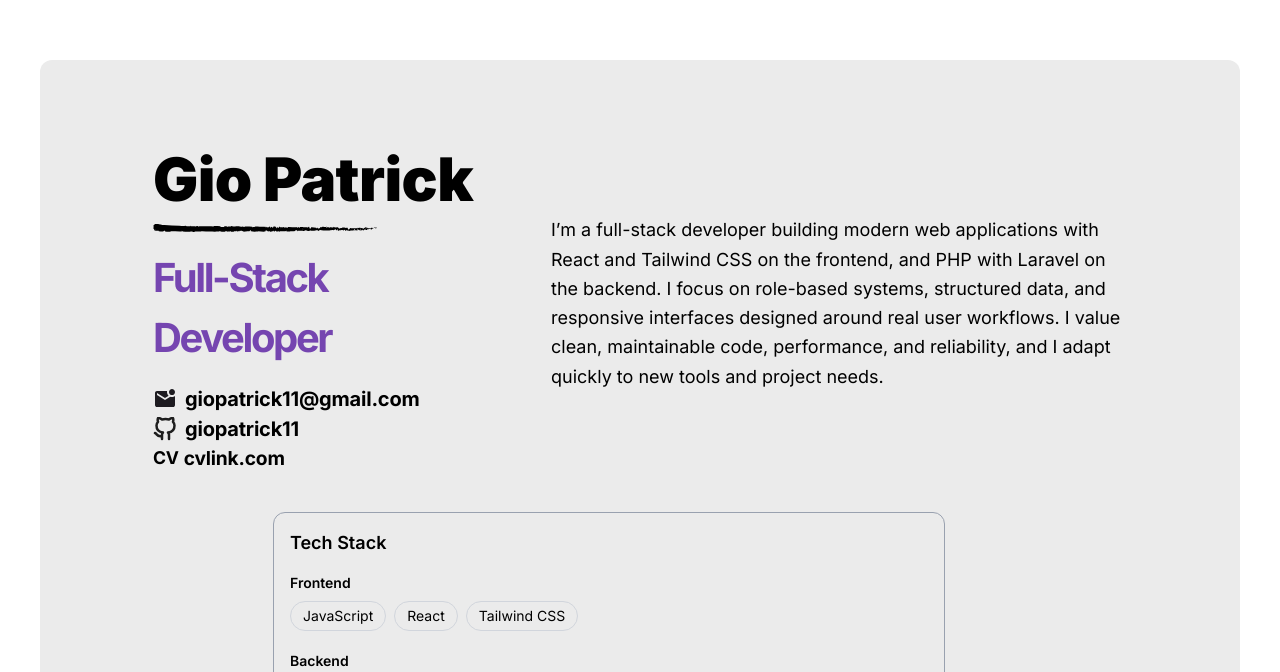
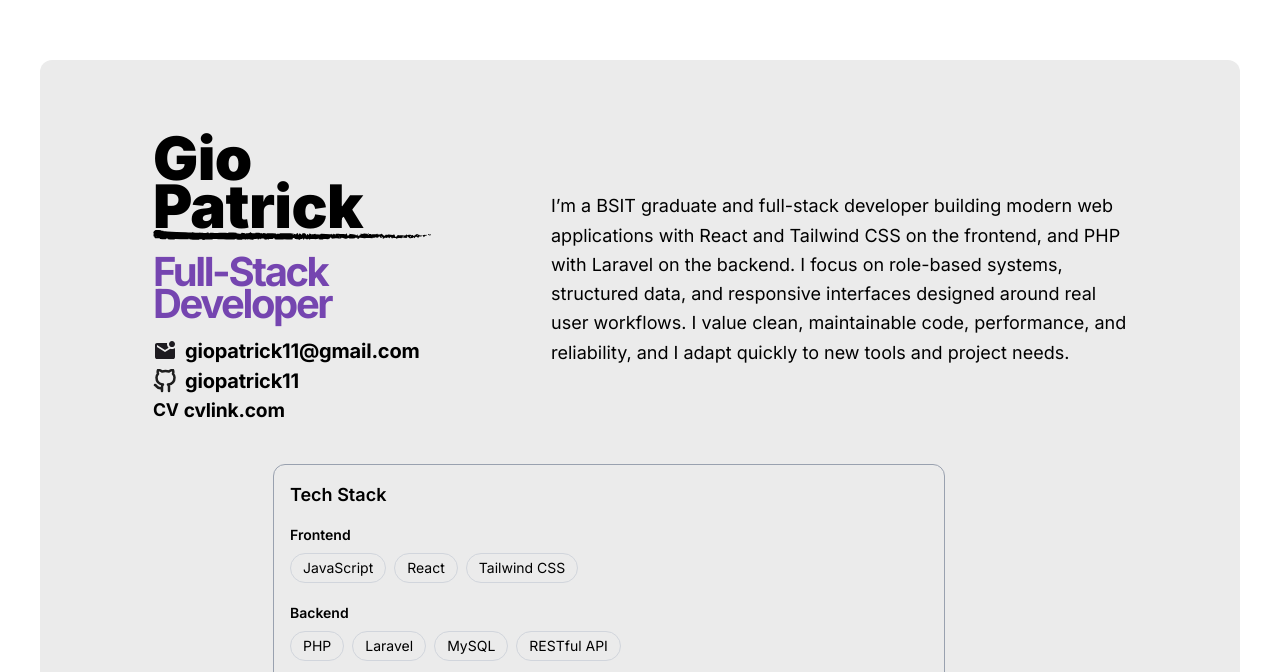
Before and after one commit to giopatrick11/Final-Portfolio, a React (Vite) app: page / in a window 1280 px wide. Shown: the part 705-1377 px from the top of the page. Built offline with nearby package versions, Linux system fonts and the light colour scheme.

Commit message:
Update Details

```diff
--- a/src/pages/Home.jsx
+++ b/src/pages/Home.jsx
@@ -39,17 +39,17 @@ export default function Home() {
         id="About"
         className="bg-[#EBEBEB] mx-4 px-6 py-8 rounded-xl lg:mx-[2.5rem] lg:px-[7.063rem] lg:py-[4.625rem]"
       >
-        <div className="mx-auto flex max-w-6xl items-start flex-col lg:flex-row lg:items-start lg:gap-[11.875] lg:justify-center gap-10 ">
+        <div className="mx-auto flex max-w-6xl items-start flex-col lg:flex-row lg:items-start lg:gap-30 lg:justify-center gap-10 ">
           <div className="flex max-w-md flex-col gap-4 text-center lg:text-left">
-            <h1 className="font-black font-inter text-[2.25rem] md:text-[3rem] lg:text-[3.75rem] tracking-[-0.01em]">
+            <h1 className="font-black font-inter text-[2.25rem] md:text-[3rem] lg:text-[3.75rem] leading-[0.8] tracking-[-0.01em]">
               Gio Patrick
             </h1>
             <img
               src={arrow}
               alt="underline"
-              className="w-[14rem] mx-auto lg:mx-0 -mt-4"
+              className="w-[14] mx-auto lg:mx-0 -mt-4"
             />
-            <h3 className="font-dm font-bold text-[1.5rem] md:text-[2rem] lg:text-[2.5rem] tracking-[-0.06em] text-[#7545B0]">
+            <h3 className="font-dm font-bold text-[1.5rem] md:text-[2rem] lg:text-[2.5rem] tracking-[-0.06em] leading-[0.8] text-[#7545B0]">
               Full-Stack Developer
             </h3>
 
@@ -94,12 +94,12 @@ export default function Home() {
             </div>
           </div>
           <p className="max-w-xl text-[1rem] md:text-[1.125rem] leading-relaxed lg:text-left text-center self-center">
-            I’m a full-stack developer building modern web applications with
-            React and Tailwind CSS on the frontend, and PHP with Laravel on the
-            backend. I focus on role-based systems, structured data, and
-            responsive interfaces designed around real user workflows. I value
-            clean, maintainable code, performance, and reliability, and I adapt
-            quickly to new tools and project needs.
+            I’m a BSIT graduate and full-stack developer building modern web
+            applications with React and Tailwind CSS on the frontend, and PHP
+            with Laravel on the backend. I focus on role-based systems,
+            structured data, and responsive interfaces designed around real user
+            workflows. I value clean, maintainable code, performance, and
+            reliability, and I adapt quickly to new tools and project needs.
           </p>
         </div>
         <div className="mx-auto lg:mx-30 max-w-2xl rounded-xl border border-gray-400 p-4 mt-10">
```
